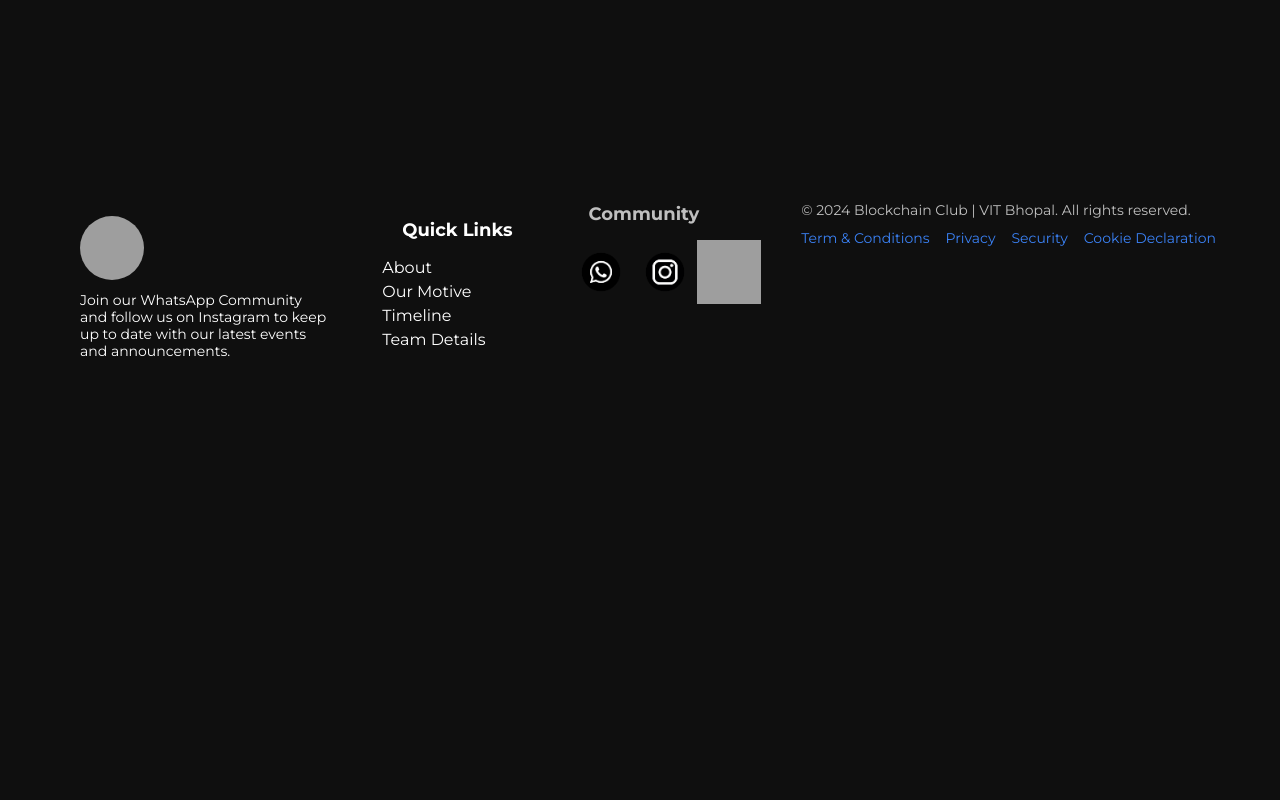
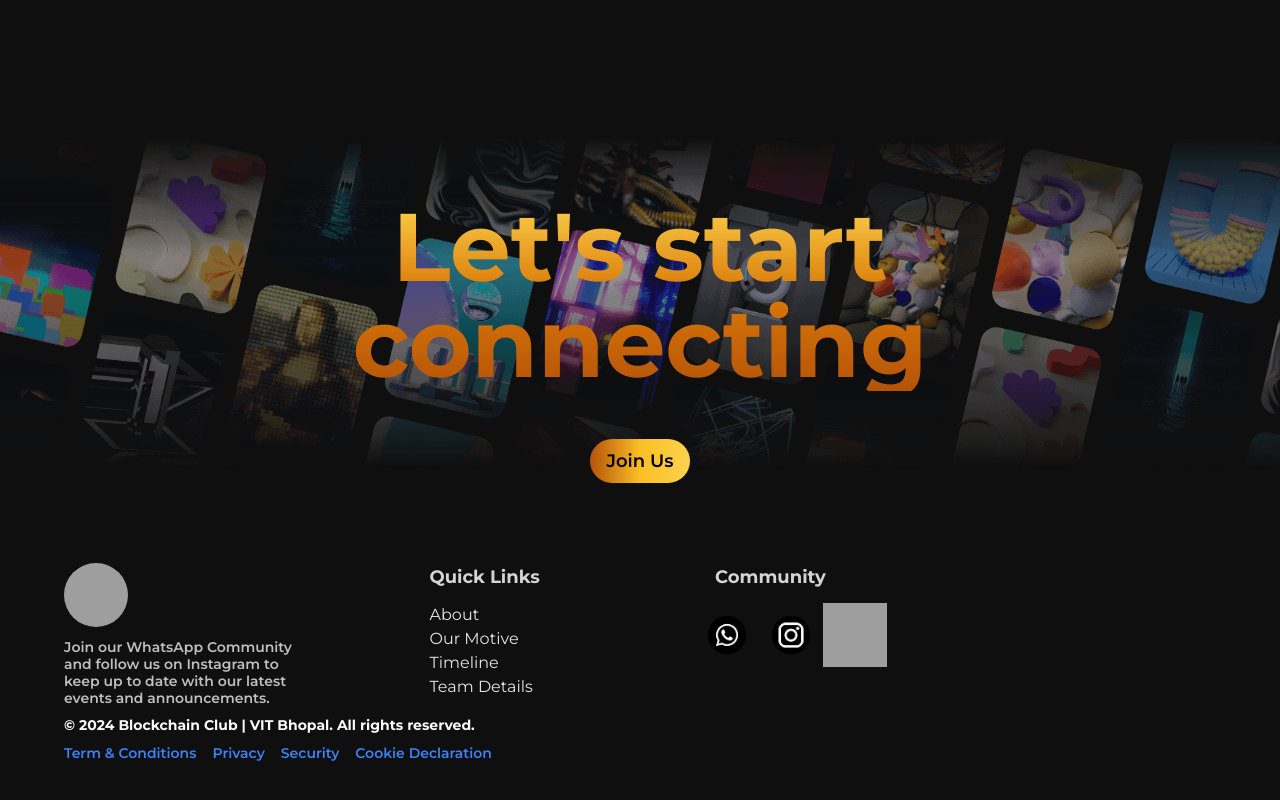
Before and after one commit to BlockChainVITB/BlockChain_VITB_Official, a React (Vite) app in the folder frontend/: page / in a window 1280 px wide. Shown: the part 3369-4169 px from the top of the page. Before the commit the page ends 3849 px from the top, so only its background shows below. Built offline with nearby package versions, Linux system fonts and the light colour scheme; grey boxes are pictures that could not be loaded.

Commit message:
footer top section added

```diff
--- a/frontend/src/components/Footer.jsx
+++ b/frontend/src/components/Footer.jsx
@@ -3,42 +3,53 @@ import Whatsapp from '../assets/whatsapp-logo.png';
 import Linkedin from '../assets/linkedin-logo.png';
 import Insta from '../assets/insta-logo.png';
 import logo from '../assets/BCL.ico'
-
+import { HashLink as Link } from 'react-router-hash-link';
+import art from '../assets/footertop.png';
 
 export default function Footer() {
   return (
     <div
     id='footer'
-    className='bg-[hsla(0,_0%,_6%,_0.2)]'
+    className='bg-[hsla(0,_0%,_6%,_0.2)] flex-col justify-center'
     >
-      <div className='flex flex-col p-16'>
+        <div className="relative flex justify-center items-center flex-col">
+            <div className="absolute z-10 flex flex-col items-center justify-center">
+                <h1 className="bg-clip-text text-transparent bg-gradient-to-t w-5/6  from-amber-700 via-amber-600 to-amber-300 font-bold text-5xl lg:text-8xl my-12 text-center">
+                    Let's start connecting
+                </h1>
+                <button className={` text-black px-4 py-2 font-semibold text-sm lg:text-lg rounded-full self-center hover:font-extrabold transition-all duration-200 from-amber-700 via-amber-400 to-amber-300 bg-gradient-to-r`}>Join Us</button>
+            </div>
+            <img className="opacity-60" src={art} alt="image" />
+        </div>
+
+        <div className='flex flex-col p-16 w-5/6'>
             <div className='flex justify-between items-start flex-row flex-wrap w-full text-left mb-8'>
-            <div className="w-[250px] m-4 flex justify-start flex-col text-[white]">
+                <div className="w-[250px] flex justify-start flex-col">
                     <div className="logo-div mix-blend-mode: luminosity ">
                     <img src={logo} alt="Logo" className="w-16 h-16 mb-1 mix-blend-mode: luminosity rounded-[100%]"/>
 
                     </div>
-                <p className='text-[14px] leading-[17px] mx-[0] my-2 cursor-pointer'>
+                    <p className='text-sm font-semibold leading-[17px] mx-[0] my-2 cursor-pointer text-neutral-350 '>
                         Join our WhatsApp Community and follow us on Instagram to keep up to date with our latest events and announcements.
                     </p>
                 </div>
-            <div className='w-[150px] m-4 flex justify-start flex-col text-[white]'>
-                <h4 className='font-bold text-lg mb-3 pl-5'>Quick Links</h4>
-                <a href="/About">
+                <div className='w-[150px] flex justify-start flex-col '>
+                    <h4 className='font-extrabold text-lg mb-3 text-neutral-300 '>Quick Links</h4>
+                    <Link smooth to="#home" className='font-thin text-neutral-200'>
                         <p>About</p>
-                </a>
-                <a href="/OurMotive">
+                    </Link>
+                    <Link smooth to="#motive" className='font-thin text-neutral-200'>
                         <p>Our Motive</p>
-                </a>
-                <a href="/Timeline">
+                    </Link>
+                    <Link smooth to="#events" className='font-thin text-neutral-200'>
                         <p>Timeline</p>
-                </a>
-                <a href="/TeamDetails">
+                    </Link>
+                    <Link smooth to="#profiles" className='font-thin text-neutral-200'>
                         <p>Team Details</p>
-                </a>
+                    </Link>
                 </div>
-            <div className="text-[14px] leading-[17px] mb-[0.9rem]">
-                <h4 className="font-bold text-lg mb-3 pl-5">Community</h4>
+                <div className=" leading-[17px] mb-[0.9rem]">
+                    <h4 className="font-extrabold text-lg text-neutral-300 mb-3 pl-5">Community</h4>
                     <div className="flex flex-row ">
                         <p><img src={Whatsapp} alt="" className='w-16 h-16 mb-1 mix-blend-mode: luminosity' /></p>
                         <p><img src={Insta} alt="" className='w-16 h-16 mb-1 mix-blend-mode: luminosity'/></p>
@@ -48,17 +59,17 @@ export default function Footer() {
 
                 <hr className="my-4" />
 
-            <div className="flex flex-col items-start">
+                <div className="flex flex-col items-start ">
                     <div className="mb-2">
-                    <p className="text-sm">
+                        <p className="text-sm font-extrabold text-neutral-50">
                             &copy; {new Date().getFullYear()} Blockchain Club | VIT Bhopal. All rights reserved.
                         </p>
                     </div>
                     <div className="flex space-x-4">
-                    <a href="/terms" className="text-sm text-blue-500 hover:underline">Term & Conditions</a>
-                    <a href="/privacy" className="text-sm text-blue-500 hover:underline">Privacy</a>
-                    <a href="/security" className="text-sm text-blue-500 hover:underline">Security</a>
-                    <a href="/cookie" className="text-sm text-blue-500 hover:underline">Cookie Declaration</a>
+                        <a href="/terms" className="text-sm font-semibold text-blue-500 hover:underline">Term & Conditions</a>
+                        <a href="/privacy" className="text-sm font-semibold text-blue-500 hover:underline">Privacy</a>
+                        <a href="/security" className="text-sm font-semibold text-blue-500 hover:underline">Security</a>
+                        <a href="/cookie" className="text-sm font-semibold text-blue-500 hover:underline">Cookie Declaration</a>
                     </div>
                 </div>
 
```
Also changed, not shown: frontend/src/assets/footertop.png (added). Lines whose indentation alone changed are shown as unchanged.
